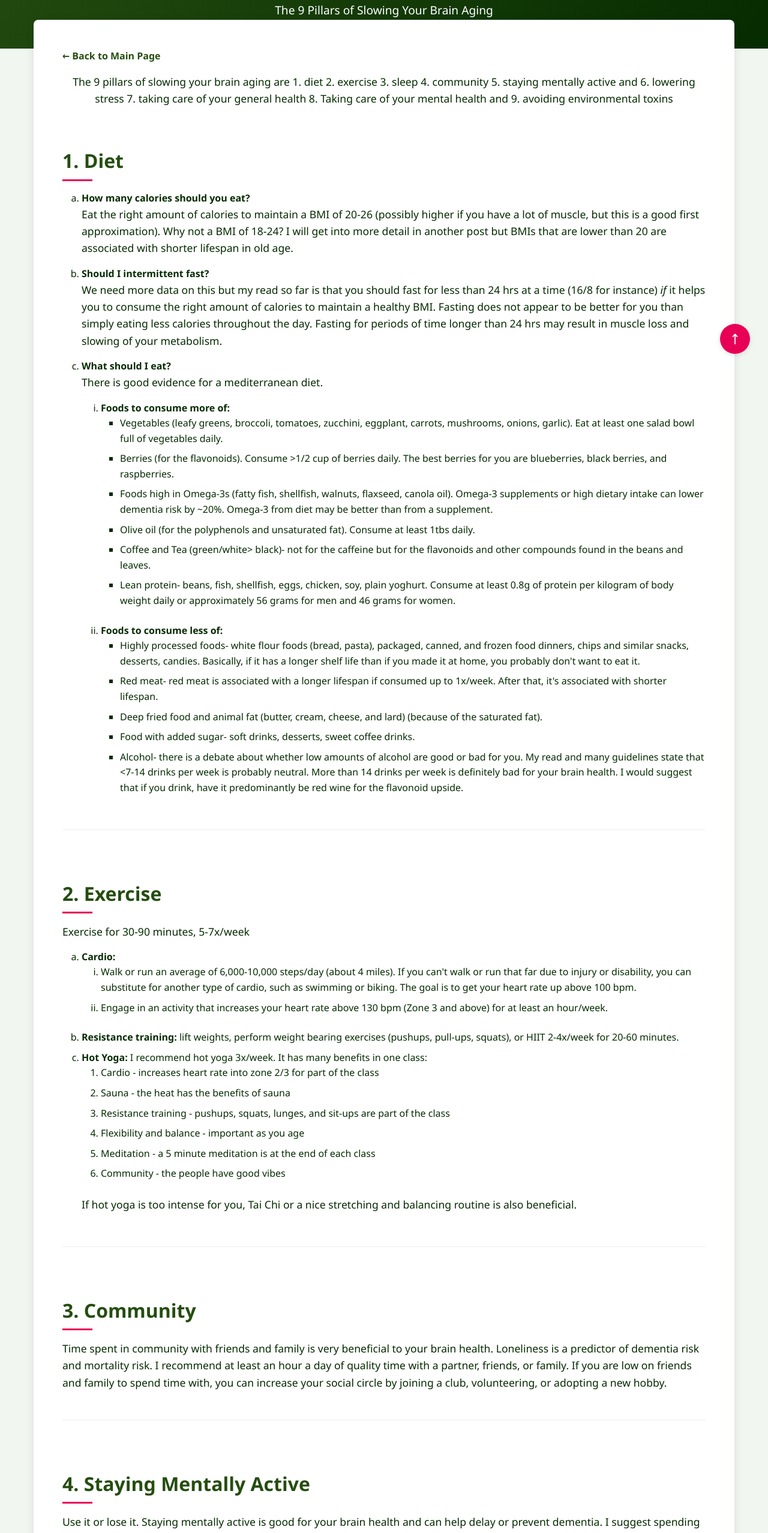
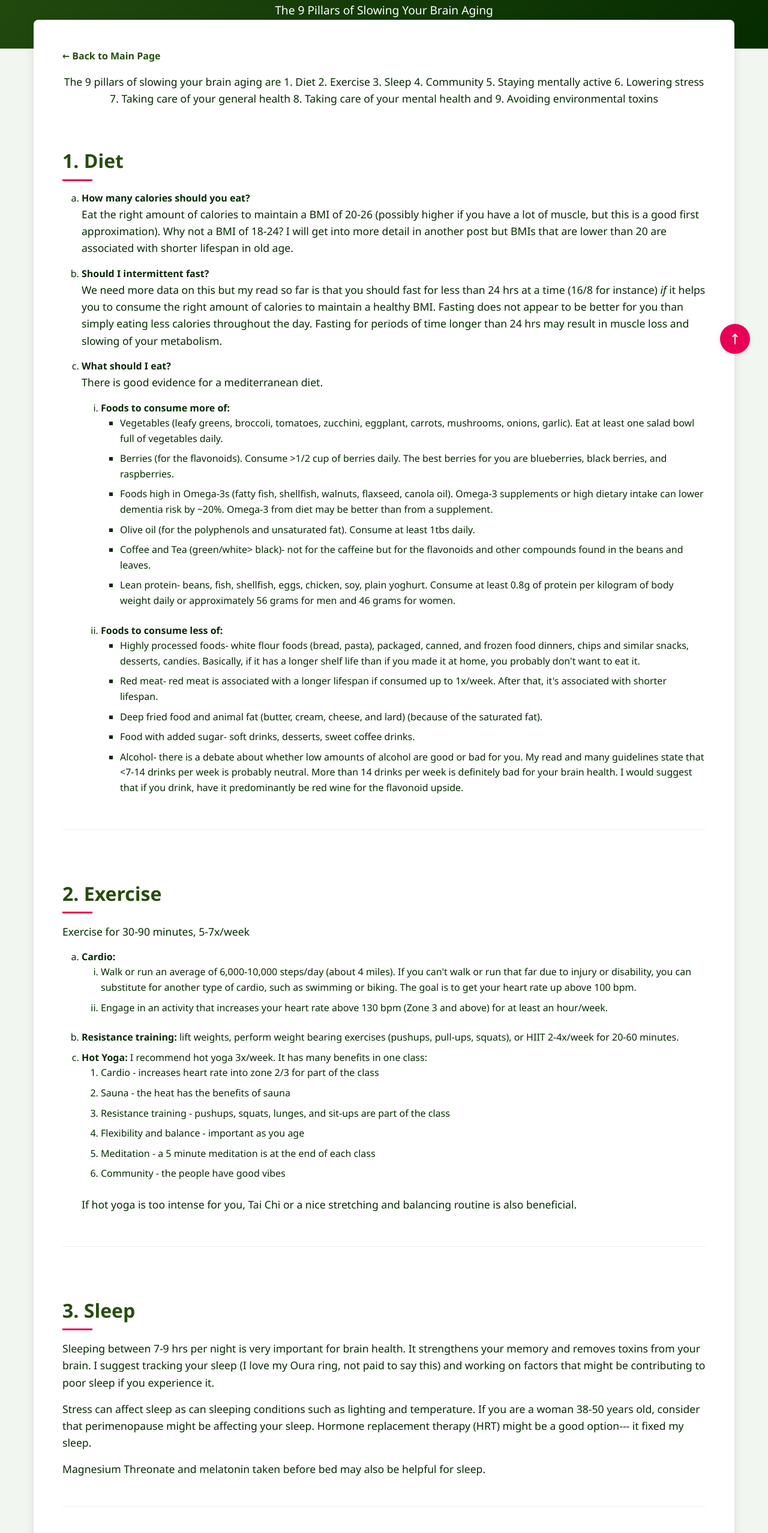
Before and after one commit to justinqtaylor/neuprint, a plain HTML site: page neuroage-detailed-page.html in a window 1280 px wide. Shown: the part 180-2736 px from the top of the page at 60% size. Drawn offline with Linux system fonts and the light colour scheme.

Commit message:
rearrange sections in pillar page

```diff
--- a/neuroage-detailed-page.html
+++ b/neuroage-detailed-page.html
@@ -221,7 +221,7 @@
             <a href="index.html" class="home-link">← Back to Main Page</a>
 
             <div class="intro">
-                <p>The 9 pillars of slowing your brain aging are 1. diet 2. exercise 3. sleep 4. community 5. staying mentally active and 6. lowering stress 7. taking care of your general health 8. Taking care of your mental health and 9. avoiding environmental toxins</p>
+                <p>The 9 pillars of slowing your brain aging are 1. Diet 2. Exercise 3. Sleep 4. Community 5. Staying mentally active 6. Lowering stress 7. Taking care of your general health 8. Taking care of your mental health and 9. Avoiding environmental toxins</p>
             </div>
 
             <div class="pillar-section" id="diet">
@@ -294,18 +294,25 @@
                 </ol>
             </div>
 
+            <div class="pillar-section" id="sleep">
+                <h2>3. Sleep</h2>
+                <p>Sleeping between 7-9 hrs per night is very important for brain health. It strengthens your memory and removes toxins from your brain. I suggest tracking your sleep (I love my Oura ring, not paid to say this) and working on factors that might be contributing to poor sleep if you experience it.</p>
+                <p>Stress can affect sleep as can sleeping conditions such as lighting and temperature. If you are a woman 38-50 years old, consider that perimenopause might be affecting your sleep. Hormone replacement therapy (HRT) might be a good option--- it fixed my sleep.</p>
+                <p>Magnesium Threonate and melatonin taken before bed may also be helpful for sleep.</p>
+            </div>
+
             <div class="pillar-section" id="community">
-                <h2>3. Community</h2>
+                <h2>4. Community</h2>
                 <p>Time spent in community with friends and family is very beneficial to your brain health. Loneliness is a predictor of dementia risk and mortality risk. I recommend at least an hour a day of quality time with a partner, friends, or family. If you are low on friends and family to spend time with, you can increase your social circle by joining a club, volunteering, or adopting a new hobby.</p>
             </div>
 
             <div class="pillar-section" id="mental-activity">
-                <h2>4. Staying Mentally Active</h2>
+                <h2>5. Staying Mentally Active</h2>
                 <p>Use it or lose it. Staying mentally active is good for your brain health and can help delay or prevent dementia. I suggest spending at least 1 hr/day doing something mentally challenging. This could be work, if your job is mentally stimulating, puzzles/games, or a hobby.</p>
             </div>
 
             <div class="pillar-section" id="stress">
-                <h2>5. Lowering Stress</h2>
+                <h2>6. Lowering Stress</h2>
                 <p>Cortisol, the stress hormone, is bad for your brain health. It can cause your neurons to shrink and the connections between them to retract. You can test your blood levels of cortisol at Quest diagnostics or track it indirectly through HRV and resilience scores on your wearable such as Oura.</p>
                 <p>Some ideas for lowering stress are:</p>
                 <ol>
@@ -321,13 +328,6 @@
                     <li>Being in nature</li>
                 </ol>
                 <p>Polyphenols found in coffee and moderate amounts of red wine might also be good for reducing stress and improving mood. Figure out what works for you and make it a priority in your life.</p>
-            </div>
-
-            <div class="pillar-section" id="sleep">
-                <h2>6. Sleep</h2>
-                <p>Sleeping between 7-9 hrs per night is very important for brain health. It strengthens your memory and removes toxins from your brain. I suggest tracking your sleep (I love my Oura ring, not paid to say this) and working on factors that might be contributing to poor sleep if you experience it.</p>
-                <p>Stress can affect sleep as can sleeping conditions such as lighting and temperature. If you are a woman 38-50 years old, consider that perimenopause might be affecting your sleep. Hormone replacement therapy (HRT) might be a good option--- it fixed my sleep.</p>
-                <p>Magnesium Threonate and melatonin taken before bed may also be helpful for sleep.</p>
             </div>
 
             <div class="pillar-section" id="general-health">
```
